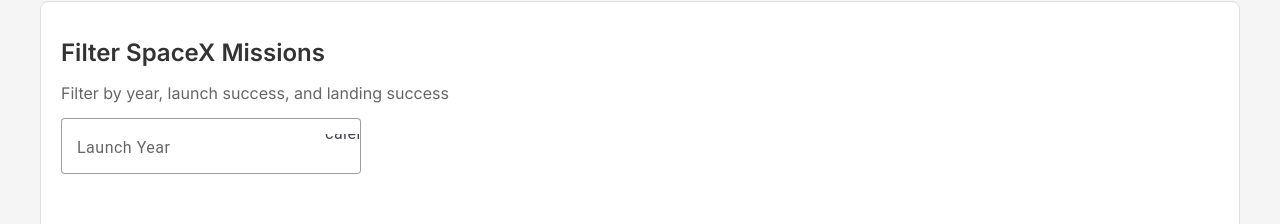
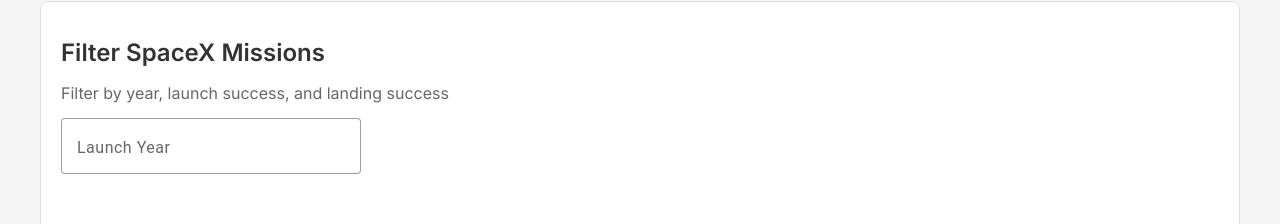
Before and after one commit to jemishkevadiya/101410211-lab-test2-comp3133, an Angular app: page /filter in a window 1280 px wide. Shown: the part 101-325 px from the top of the page. Built offline with nearby package versions, Linux system fonts and the light colour scheme.

Commit message:
CHanges in design in filter UI

```diff
--- a/src/app/missionfilter/missionfilter.component.html
+++ b/src/app/missionfilter/missionfilter.component.html
@@ -6,7 +6,6 @@
         <mat-form-field appearance="outline" class="filter-field">
           <mat-label>Launch Year</mat-label>
           <input matInput [(ngModel)]="year" (keyup.enter)="applyFilters()" placeholder="e.g., 2020">
-          <mat-icon matSuffix (click)="applyFilters()">calendar_today</mat-icon>
         </mat-form-field>
 
         <div class="filter-group">
```
